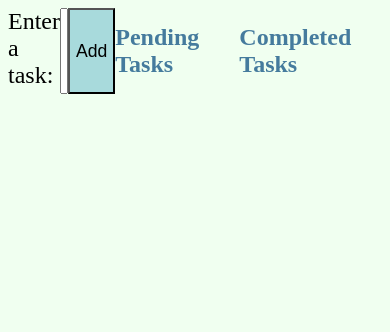
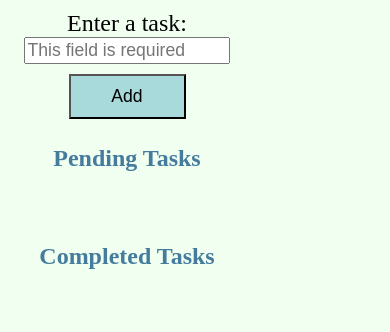
Before and after one commit to mmason27/BasicsofJavascript, a plain HTML site: page todolist.html in a window 390 px wide. Drawn offline with Linux system fonts and the light colour scheme.

Commit message:
added media queries

```diff
--- a/Styles/todolist.css
+++ b/Styles/todolist.css
@@ -1,3 +1,7 @@
+html {
+    display: flex;
+}
+
 body {
     background-color: honeydew;
 }
@@ -16,6 +20,11 @@ label {
     font-size: 1.5rem;
 }
 
+ul {
+    background-color: rgb(209, 204, 204);
+    font-size: 1.2rem;
+}
+
 .textBox {
     font-size: 1.1rem;
     width: 45%;
@@ -24,6 +33,20 @@ label {
 @media (max-width: 480px) {
     body {
         display: flex;
-        font-size: 1.2rem;
+        flex-direction: column;
+        align-items: center;
+        justify-content: center;
+        padding: 5px;
+        margin: 5px;
+    }
+
+    .button {
+        padding: 10px;
+        margin: 10px;
+        width: 50%;
+    }
+
+    .textBox {
+        width: 85%;
     }
 }
```
